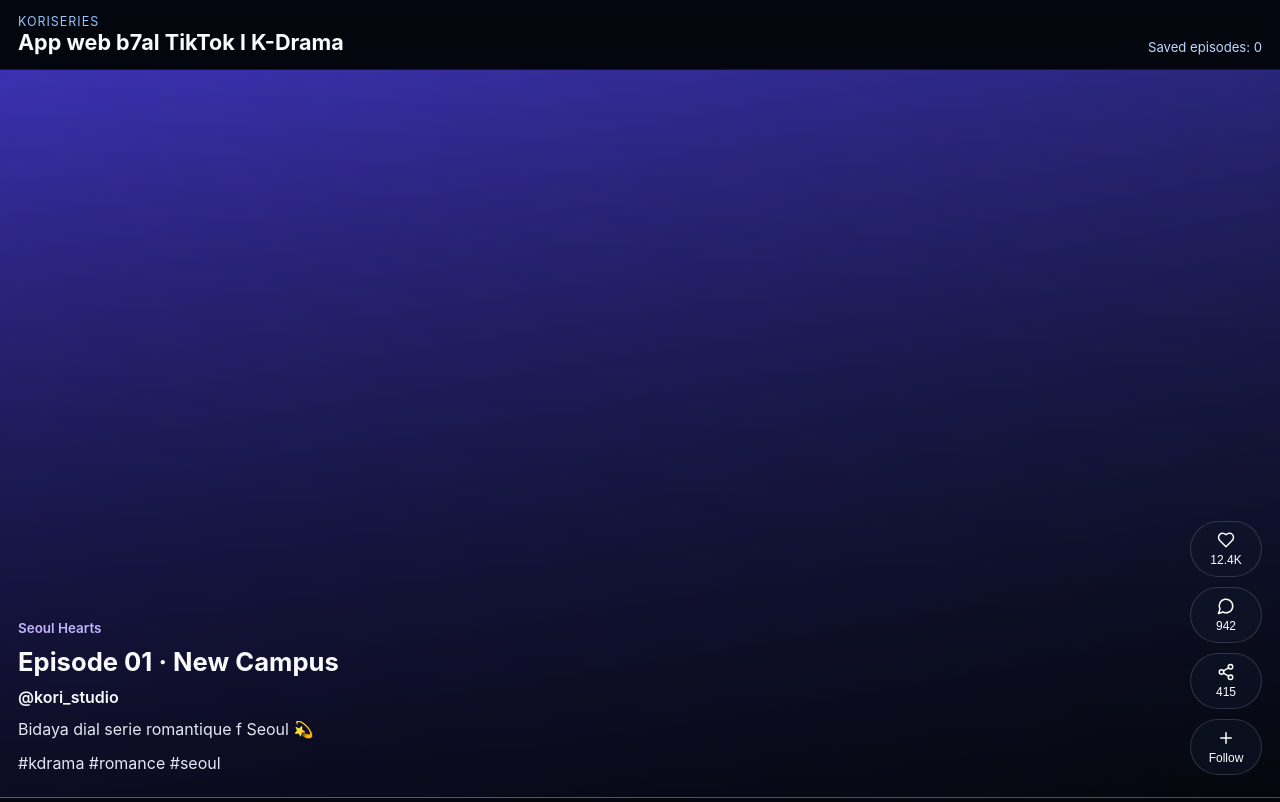
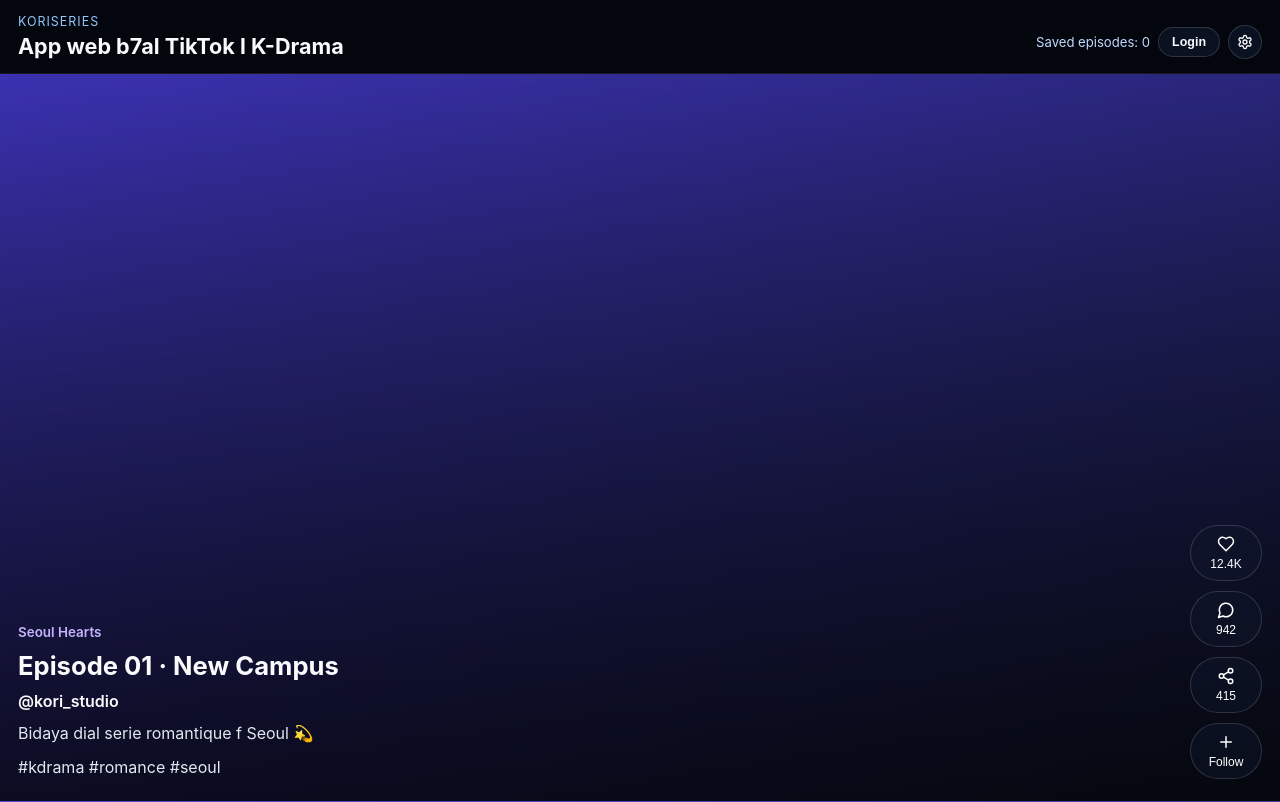
Before and after one commit to dyasse/ia-all-in-one, a Next.js app: page / in a window 1280 px wide. Built offline with nearby package versions, Linux system fonts and the light colour scheme.

Commit message:
Polish short-series header with login and settings controls

```diff
--- a/app/globals.css
+++ b/app/globals.css
@@ -38,9 +38,15 @@ p {
   display: flex;
   align-items: flex-end;
   justify-content: space-between;
+  gap: 14px;
   backdrop-filter: blur(8px);
   background: rgba(5, 7, 15, 0.7);
   border-bottom: 1px solid rgba(255, 255, 255, 0.08);
+}
+
+.kori-brand {
+  display: grid;
+  gap: 4px;
 }
 
 .kori-badge {
@@ -57,6 +63,42 @@ p {
 .kori-stats {
   font-size: 0.82rem;
   color: var(--muted);
+}
+
+.kori-controls {
+  display: flex;
+  align-items: center;
+  justify-content: flex-end;
+  gap: 8px;
+  flex-wrap: wrap;
+}
+
+.kori-login,
+.kori-settings {
+  border: 1px solid var(--card-border);
+  color: var(--text);
+  background: rgba(15, 23, 42, 0.72);
+  border-radius: 999px;
+  cursor: pointer;
+}
+
+.kori-login {
+  font-size: 0.78rem;
+  font-weight: 600;
+  padding: 7px 13px;
+}
+
+.kori-settings {
+  width: 34px;
+  height: 34px;
+  display: grid;
+  place-items: center;
+}
+
+.kori-login:hover,
+.kori-settings:hover {
+  border-color: rgba(147, 197, 253, 0.6);
+  background: rgba(30, 41, 59, 0.95);
 }
 
 .feed {
@@ -140,6 +182,10 @@ p {
 }
 
 @media (max-width: 760px) {
+  .kori-topbar {
+    align-items: center;
+  }
+
   .episode {
     grid-template-columns: 1fr;
     gap: 16px;
--- a/app/page.tsx
+++ b/app/page.tsx
@@ -1,7 +1,7 @@
 'use client';
 
 import { useMemo, useState } from 'react';
-import { Heart, MessageCircle, Plus, Share2 } from 'lucide-react';
+import { Heart, MessageCircle, Plus, Settings, Share2 } from 'lucide-react';
 
 type Episode = {
   id: string;
@@ -63,6 +63,7 @@ function formatCount(value: number): string {
 
 export default function Page() {
   const [savedIds, setSavedIds] = useState<string[]>([]);
+  const [isLoggedIn, setIsLoggedIn] = useState(false);
 
   const savedCount = useMemo(() => savedIds.length, [savedIds]);
 
@@ -73,11 +74,19 @@ export default function Page() {
   return (
     <main className="kori-shell">
       <header className="kori-topbar">
-        <div>
+        <div className="kori-brand">
           <p className="kori-badge">KoriSeries</p>
           <h1>App web b7al TikTok l K-Drama</h1>
         </div>
-        <p className="kori-stats">Saved episodes: {savedCount}</p>
+        <div className="kori-controls">
+          <p className="kori-stats">Saved episodes: {savedCount}</p>
+          <button className="kori-login" onClick={() => setIsLoggedIn((prev) => !prev)}>
+            {isLoggedIn ? 'Logged in' : 'Login'}
+          </button>
+          <button className="kori-settings" aria-label="Settings">
+            <Settings size={16} />
+          </button>
+        </div>
       </header>
 
       <section className="feed" aria-label="Kori short series feed">
```
